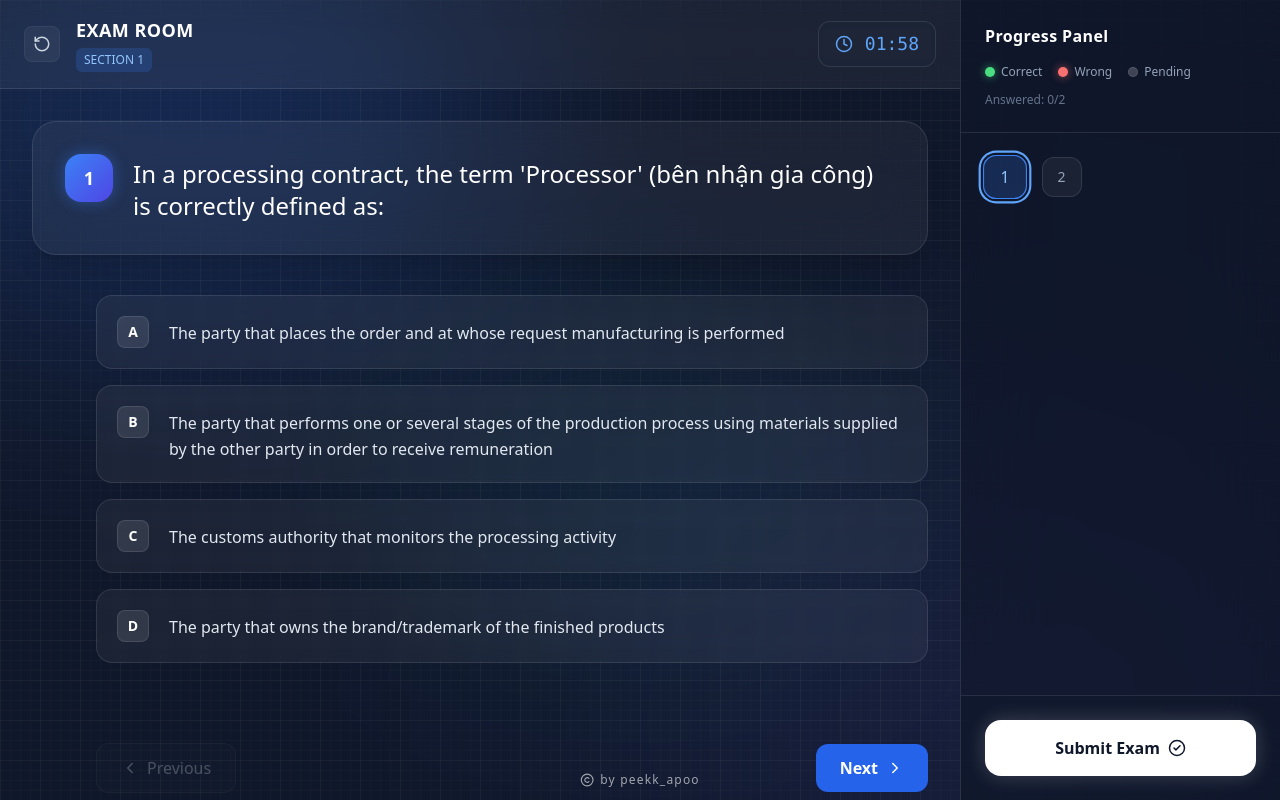
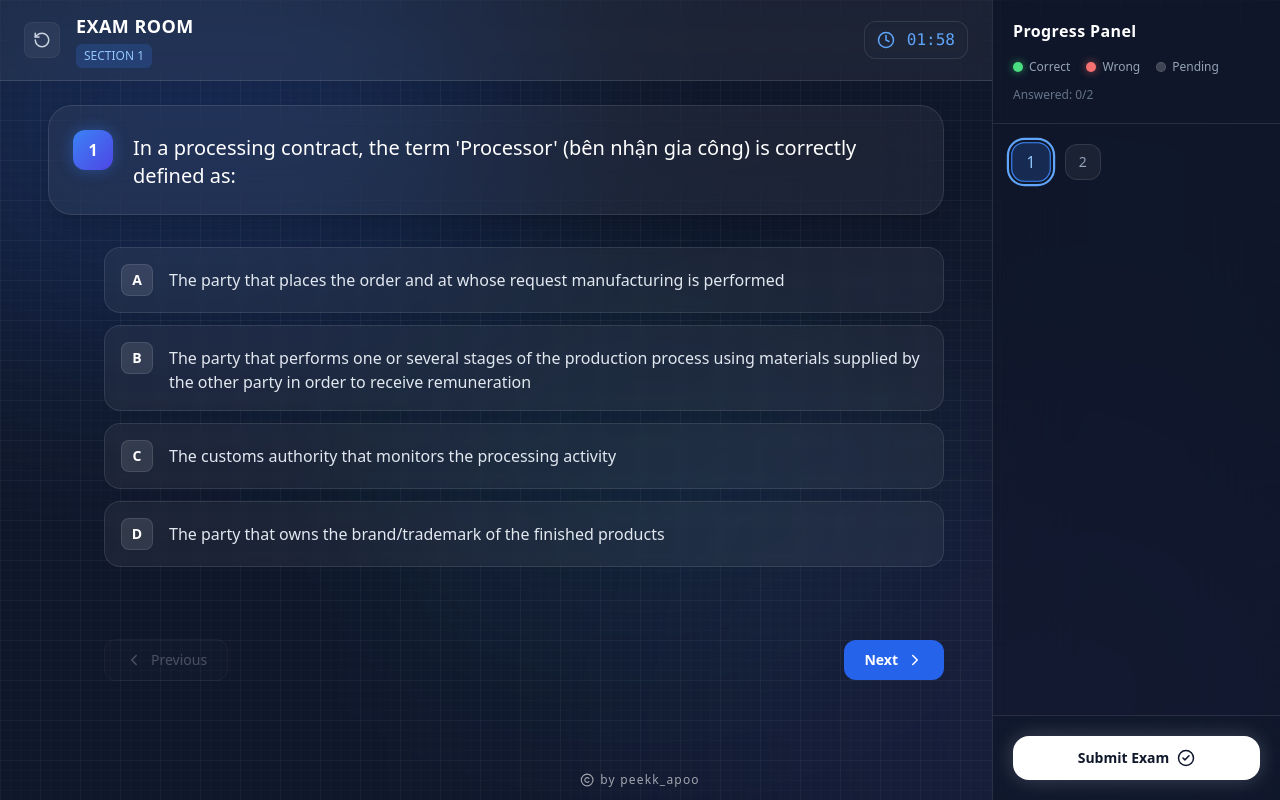
Before and after one commit to peekkapoo/multiplechoicesapp, a React (Vite) app: page / in a window 1280 px wide. Both pictures are taken after a click on the button "Start Exam". Built offline with nearby package versions, Linux system fonts and the light colour scheme.

Commit message:
style: refine UI scale and typography

```diff
--- a/src/App.jsx
+++ b/src/App.jsx
@@ -323,22 +323,22 @@ export default function App() {
 
   if (appState === 'setup') {
     return (
-      <div className="min-h-screen flex items-center justify-center p-4 font-sans text-slate-100 relative overflow-y-auto py-10">
+      <div className="min-h-screen flex items-center justify-center p-4 font-sans text-slate-100 relative overflow-y-auto py-8 md:py-10">
         <AnimatedBackground />
 
-        <div className="max-w-2xl w-full bg-white/10 backdrop-blur-2xl rounded-[2rem] shadow-2xl p-8 md:p-10 border border-white/20 relative">
-          <div className="text-center mb-8">
-            <div className="w-16 h-16 bg-gradient-to-tr from-blue-600 to-indigo-400 rounded-2xl flex items-center justify-center mx-auto mb-6 shadow-lg transform -rotate-6 hover:rotate-0 transition-transform">
-              <Settings2 size={32} className="text-white" />
+        <div className="max-w-2xl w-full bg-white/10 backdrop-blur-2xl rounded-[2rem] shadow-2xl p-6 md:p-8 border border-white/20 relative">
+          <div className="text-center mb-7">
+            <div className="w-14 h-14 bg-gradient-to-tr from-blue-600 to-indigo-400 rounded-2xl flex items-center justify-center mx-auto mb-5 shadow-lg transform -rotate-6 hover:rotate-0 transition-transform">
+              <Settings2 size={28} className="text-white" />
             </div>
-            <h1 className="text-3xl font-bold bg-clip-text text-transparent bg-gradient-to-r from-white to-blue-200">
+            <h1 className="text-2xl md:text-3xl font-bold bg-clip-text text-transparent bg-gradient-to-r from-white to-blue-200">
               Exam Setup
             </h1>
-            <p className="text-blue-200/70 mt-2 text-sm">Customize your testing experience or review the archive</p>
+            <p className="text-blue-200/70 mt-2 text-xs md:text-sm">Customize your testing experience or review the archive</p>
           </div>
 
           {/* --- EXCEL DATA MANAGER --- */}
-          <div className="mb-8 p-5 rounded-2xl bg-slate-900/40 border border-indigo-500/30">
+          <div className="mb-7 p-4 md:p-5 rounded-2xl bg-slate-900/40 border border-indigo-500/30">
             <div className="flex items-center justify-between mb-4">
               <label className="flex items-center gap-2 text-sm font-bold text-indigo-300 uppercase tracking-wider">
                 <FileSpreadsheet size={18} /> Quản lý Bộ Đề (Excel)
@@ -364,7 +364,7 @@ export default function App() {
                 type="button"
                 onClick={() => fileInputRef.current?.click()}
                 disabled={!isExcelReady}
-                className="flex-1 py-3 bg-white/5 hover:bg-indigo-500/20 text-slate-300 hover:text-indigo-200 border border-white/10 hover:border-indigo-500/30 rounded-xl transition-all flex items-center justify-center gap-2 text-sm font-semibold disabled:cursor-not-allowed disabled:opacity-50"
+                className="flex-1 py-2.5 bg-white/5 hover:bg-indigo-500/20 text-slate-300 hover:text-indigo-200 border border-white/10 hover:border-indigo-500/30 rounded-xl transition-all flex items-center justify-center gap-2 text-sm font-semibold disabled:cursor-not-allowed disabled:opacity-50"
               >
                 <Upload size={16} /> Import Excel (.xlsx)
               </button>
@@ -372,7 +372,7 @@ export default function App() {
                 type="button"
                 onClick={handleExportExcel}
                 disabled={!isExcelReady}
-                className="flex-1 py-3 bg-white/5 hover:bg-white/10 text-slate-300 border border-white/10 rounded-xl transition-all flex items-center justify-center gap-2 text-sm font-semibold disabled:cursor-not-allowed disabled:opacity-50"
+                className="flex-1 py-2.5 bg-white/5 hover:bg-white/10 text-slate-300 border border-white/10 rounded-xl transition-all flex items-center justify-center gap-2 text-sm font-semibold disabled:cursor-not-allowed disabled:opacity-50"
               >
                 <Download size={16} /> Export File Mẫu
               </button>
@@ -384,11 +384,11 @@ export default function App() {
             </p>
           </div>
 
-          <div className="mb-8">
+          <div className="mb-7">
             <button
               type="button"
               onClick={() => setAppState('archive')}
-              className="w-full p-4 rounded-2xl bg-indigo-500/20 hover:bg-indigo-500/30 border border-indigo-400/30 transition-all flex items-center justify-center gap-3 text-indigo-200 font-semibold"
+              className="w-full p-3 rounded-2xl bg-indigo-500/20 hover:bg-indigo-500/30 border border-indigo-400/30 transition-all flex items-center justify-center gap-3 text-indigo-200 font-semibold"
             >
               <BookOpen size={20} />
               View Full Archive ({quizData.length} Questions)
@@ -454,7 +454,7 @@ export default function App() {
             type="button"
             onClick={startQuiz}
             disabled={maxQuestionCount === 0}
-            className="w-full mt-10 py-4 bg-gradient-to-r from-blue-600 to-indigo-500 hover:from-blue-500 hover:to-indigo-400 text-white rounded-2xl font-bold text-lg transition-all shadow-[0_0_20px_rgba(59,130,246,0.4)] hover:shadow-[0_0_30px_rgba(59,130,246,0.6)] flex items-center justify-center gap-2 group disabled:opacity-50 disabled:cursor-not-allowed disabled:shadow-none"
+            className="w-full mt-8 py-3 bg-gradient-to-r from-blue-600 to-indigo-500 hover:from-blue-500 hover:to-indigo-400 text-white rounded-2xl font-bold text-base md:text-lg transition-all shadow-[0_0_20px_rgba(59,130,246,0.4)] hover:shadow-[0_0_30px_rgba(59,130,246,0.6)] flex items-center justify-center gap-2 group disabled:opacity-50 disabled:cursor-not-allowed disabled:shadow-none"
           >
             Start Exam
             <ChevronRight size={20} className="group-hover:translate-x-1 transition-transform" />
@@ -498,7 +498,7 @@ export default function App() {
                 <ChevronLeft size={20} />
               </button>
               <div>
-                <h2 className="text-xl font-bold text-white flex items-center gap-2">
+                <h2 className="text-lg md:text-xl font-bold text-white flex items-center gap-2">
                   <BookOpen size={20} className="text-blue-400" /> Question Archive
                 </h2>
                 <p className="text-xs text-slate-400">Total: {quizData.length} questions loaded</p>
@@ -537,7 +537,7 @@ export default function App() {
               </div>
             ) : (
               archiveData.map((q) => (
-                <div key={`${q.id}-${q.section}-${q.text.slice(0, 24)}`} className="bg-white/5 backdrop-blur-md border border-white/10 rounded-2xl p-6 hover:bg-white/10 transition-colors">
+                <div key={`${q.id}-${q.section}-${q.text.slice(0, 24)}`} className="bg-white/5 backdrop-blur-md border border-white/10 rounded-2xl p-5 hover:bg-white/10 transition-colors">
                   <div className="flex gap-4">
                     <div className="w-10 h-10 shrink-0 bg-blue-500/20 border border-blue-500/30 rounded-xl flex items-center justify-center font-bold text-blue-300">
                       Q{q.id}
@@ -546,7 +546,7 @@ export default function App() {
                       <span className="text-xs font-semibold px-2 py-1 bg-white/10 rounded text-slate-300 mb-3 inline-block">
                         {q.section || "Uncategorized"}
                       </span>
-                      <h3 className="text-lg text-white font-medium mb-4 leading-relaxed">{q.text}</h3>
+                      <h3 className="text-base md:text-lg text-white font-medium mb-4 leading-relaxed">{q.text}</h3>
 
                       <div className="space-y-2 mb-4">
                         {Object.keys(q.options).map(optKey => (
@@ -591,26 +591,26 @@ export default function App() {
     return (
       <div className="min-h-screen flex items-center justify-center p-4 font-sans text-slate-100 relative">
         <AnimatedBackground />
-        <div className="max-w-md w-full bg-white/10 backdrop-blur-2xl rounded-[2rem] shadow-2xl p-8 text-center border border-white/20">
-          <div className="w-28 h-28 rounded-full mx-auto mb-6 flex items-center justify-center bg-gradient-to-br from-blue-500 to-indigo-600 shadow-[0_0_30px_rgba(59,130,246,0.5)]">
-            <span className="text-4xl font-bold text-white">{scorePercentage}%</span>
+        <div className="max-w-md w-full bg-white/10 backdrop-blur-2xl rounded-[2rem] shadow-2xl p-6 md:p-8 text-center border border-white/20">
+          <div className="w-24 h-24 rounded-full mx-auto mb-5 flex items-center justify-center bg-gradient-to-br from-blue-500 to-indigo-600 shadow-[0_0_30px_rgba(59,130,246,0.5)]">
+            <span className="text-3xl font-bold text-white">{scorePercentage}%</span>
           </div>
-          <h2 className="text-3xl font-bold text-white mb-2">Exam Completed</h2>
+          <h2 className="text-2xl font-bold text-white mb-2">Exam Completed</h2>
 
           <div className="grid grid-cols-2 gap-4 mb-8 mt-6">
             <div className="bg-white/5 rounded-2xl p-4 border border-white/10">
               <p className="text-sm text-slate-400 mb-1">Correct Answers</p>
-              <p className="text-2xl font-bold text-green-400">{correctCount} <span className="text-lg text-slate-500">/ {activeQuizData.length}</span></p>
+              <p className="text-xl font-bold text-green-400">{correctCount} <span className="text-base text-slate-500">/ {activeQuizData.length}</span></p>
             </div>
             <div className="bg-white/5 rounded-2xl p-4 border border-white/10">
               <p className="text-sm text-slate-400 mb-1">Time Used</p>
-              <p className="text-2xl font-bold text-blue-400">{formatTime((activeQuizData.length * 60) - timeRemaining)}</p>
+              <p className="text-xl font-bold text-blue-400">{formatTime((activeQuizData.length * 60) - timeRemaining)}</p>
             </div>
           </div>
 
           <button
             onClick={() => setAppState('setup')}
-            className="w-full py-4 bg-white/10 hover:bg-white/20 text-white border border-white/20 rounded-2xl font-semibold transition-all flex items-center justify-center gap-2"
+            className="w-full py-3 bg-white/10 hover:bg-white/20 text-white border border-white/20 rounded-2xl font-semibold transition-all flex items-center justify-center gap-2"
           >
             <RotateCcw size={18} /> Back to Setup
           </button>
@@ -652,7 +652,7 @@ export default function App() {
   };
 
   const getGridBtnClass = (idx) => {
-    let base = "w-10 h-10 rounded-xl flex items-center justify-center font-medium text-sm transition-all border ";
+    let base = "w-9 h-9 rounded-xl flex items-center justify-center font-medium text-xs md:text-sm transition-all border ";
     if (idx === currentQuestionIdx) base += "ring-2 ring-blue-400 ring-offset-2 ring-offset-slate-900 scale-110 ";
 
     if (!userAnswers[idx]) {
@@ -668,7 +668,7 @@ export default function App() {
       <AnimatedBackground />
 
       <div className="flex-1 flex flex-col h-screen overflow-hidden relative">
-        <header className="bg-white/5 backdrop-blur-md border-b border-white/10 px-6 py-4 flex justify-between items-center shrink-0 z-10">
+        <header className="bg-white/5 backdrop-blur-md border-b border-white/10 px-4 md:px-6 py-3 flex justify-between items-center shrink-0 z-10">
           <div className="flex items-center gap-4">
             <button
               onClick={() => {
@@ -679,32 +679,32 @@ export default function App() {
               <RotateCcw size={18} />
             </button>
             <div>
-              <h2 className="font-bold text-lg text-white hidden sm:block tracking-wide">EXAM ROOM</h2>
+              <h2 className="font-bold text-base md:text-lg text-white hidden sm:block tracking-wide">EXAM ROOM</h2>
               <p className="text-xs font-medium text-blue-300 bg-blue-500/20 px-2 py-1 rounded-md inline-block mt-1">
                 {currentQuestion.section || "Uncategorized"}
               </p>
             </div>
           </div>
-          <div className="flex items-center gap-3 bg-slate-800/50 text-blue-400 px-4 py-2 rounded-xl border border-white/10 shadow-inner font-mono text-lg">
+          <div className="flex items-center gap-3 bg-slate-800/50 text-blue-400 px-3 py-1.5 rounded-xl border border-white/10 shadow-inner font-mono text-base">
             <Clock size={18} />
             {formatTime(timeRemaining)}
           </div>
         </header>
 
-        <div className="flex-1 overflow-y-auto p-4 md:p-8 scroll-smooth scrollbar-hide z-10">
+        <div className="flex-1 overflow-y-auto p-4 md:p-6 scroll-smooth scrollbar-hide z-10">
           <div className="max-w-4xl mx-auto pb-10">
-            <div className="mb-10 bg-white/5 backdrop-blur-xl border border-white/10 rounded-3xl p-6 md:p-8 shadow-xl">
+            <div className="mb-8 bg-white/5 backdrop-blur-xl border border-white/10 rounded-3xl p-5 md:p-6 shadow-xl">
               <div className="flex items-start gap-5">
-                <div className="shrink-0 flex items-center justify-center w-12 h-12 rounded-2xl bg-gradient-to-br from-blue-500 to-indigo-600 text-white font-bold text-lg shadow-[0_0_15px_rgba(59,130,246,0.4)]">
+                <div className="shrink-0 flex items-center justify-center w-10 h-10 rounded-xl bg-gradient-to-br from-blue-500 to-indigo-600 text-white font-bold text-base shadow-[0_0_15px_rgba(59,130,246,0.4)]">
                   {currentQuestionIdx + 1}
                 </div>
-                <h3 className="text-xl md:text-2xl leading-relaxed text-white font-medium mt-1">
+                <h3 className="text-lg md:text-xl leading-relaxed text-white font-medium mt-1">
                   {currentQuestion.text}
                 </h3>
               </div>
             </div>
 
-            <div className="space-y-4 pl-0 md:pl-16">
+            <div className="space-y-3 pl-0 md:pl-14">
               {currentQuestion.displayOptions?.map((opt, index) => {
                 const label = LABELS[index];
                 return (
@@ -714,13 +714,13 @@ export default function App() {
                     onClick={() => handleSelectAnswer(opt.originalKey)}
                     disabled={hasAnsweredCurrent}
                     aria-label={`Chọn đáp án ${label}`}
-                    className={`w-full text-left relative p-5 rounded-2xl border transition-all duration-300 flex items-start gap-5 backdrop-blur-sm group disabled:pointer-events-none ${getOptionGlassClass(opt.originalKey)}`}
+                    className={`w-full text-left relative p-4 rounded-2xl border transition-all duration-300 flex items-start gap-4 backdrop-blur-sm group disabled:pointer-events-none ${getOptionGlassClass(opt.originalKey)}`}
                   >
                     <div className="shrink-0 flex items-center justify-center w-8 h-8 rounded-lg bg-white/10 text-white font-bold text-sm border border-white/10 group-hover:scale-105 transition-transform">
                       {label}
                     </div>
                     <div className="mt-1 flex-1">
-                      <p className="leading-relaxed text-base">{opt.text}</p>
+                      <p className="leading-relaxed text-sm md:text-base">{opt.text}</p>
                     </div>
 
                     {hasAnsweredCurrent && opt.originalKey === currentQuestion.correctAnswer && (
@@ -734,8 +734,8 @@ export default function App() {
               })}
             </div>
 
-            <div className={`transition-all duration-700 ease-out overflow-hidden mt-8 pl-0 md:pl-16 ${hasAnsweredCurrent ? 'max-h-[500px] opacity-100' : 'max-h-0 opacity-0'}`}>
-              <div className="bg-indigo-900/40 backdrop-blur-md border border-indigo-500/30 rounded-2xl p-6 shadow-inner relative overflow-hidden">
+            <div className={`transition-all duration-700 ease-out overflow-hidden mt-8 pl-0 md:pl-14 ${hasAnsweredCurrent ? 'max-h-[500px] opacity-100' : 'max-h-0 opacity-0'}`}>
+              <div className="bg-indigo-900/40 backdrop-blur-md border border-indigo-500/30 rounded-2xl p-5 shadow-inner relative overflow-hidden">
                 <div className="absolute top-0 left-0 w-2 h-full bg-gradient-to-b from-blue-400 to-indigo-500"></div>
                 <h4 className="font-bold text-indigo-300 flex items-center gap-2 mb-3">
                   <AlertCircle size={18} /> Detailed Explanation
@@ -746,11 +746,11 @@ export default function App() {
               </div>
             </div>
 
-            <div className="mt-12 pb-12 flex justify-between items-center pl-0 md:pl-16">
+            <div className="mt-10 pb-12 flex justify-between items-center pl-0 md:pl-14">
               <button
                 onClick={() => setCurrentQuestionIdx(prev => prev - 1)}
                 disabled={currentQuestionIdx === 0}
-                className="flex items-center gap-2 px-6 py-3 rounded-xl font-medium transition-all disabled:opacity-30 disabled:cursor-not-allowed bg-white/5 border border-white/10 text-slate-300 hover:bg-white/10"
+                className="flex items-center gap-2 px-5 py-2.5 rounded-xl text-sm font-medium transition-all disabled:opacity-30 disabled:cursor-not-allowed bg-white/5 border border-white/10 text-slate-300 hover:bg-white/10"
               >
                 <ChevronLeft size={18} /> Previous
               </button>
@@ -758,7 +758,7 @@ export default function App() {
               <button
                 onClick={() => setCurrentQuestionIdx(prev => prev + 1)}
                 disabled={currentQuestionIdx === activeQuizData.length - 1}
-                className="flex items-center gap-2 px-6 py-3 rounded-xl font-bold transition-all disabled:opacity-30 disabled:cursor-not-allowed bg-blue-600 text-white hover:bg-blue-500 hover:shadow-[0_0_20px_rgba(59,130,246,0.4)]"
+                className="flex items-center gap-2 px-5 py-2.5 rounded-xl text-sm font-bold transition-all disabled:opacity-30 disabled:cursor-not-allowed bg-blue-600 text-white hover:bg-blue-500 hover:shadow-[0_0_20px_rgba(59,130,246,0.4)]"
               >
                 Next <ChevronRight size={18} />
               </button>
@@ -767,8 +767,8 @@ export default function App() {
         </div>
       </div>
 
-      <div className="w-full md:w-80 bg-slate-900/60 backdrop-blur-2xl border-l border-white/10 flex flex-col shrink-0 h-64 md:h-screen z-20">
-        <div className="p-6 border-b border-white/10">
+      <div className="w-full md:w-72 bg-slate-900/60 backdrop-blur-2xl border-l border-white/10 flex flex-col shrink-0 h-64 md:h-screen z-20">
+        <div className="p-5 border-b border-white/10">
           <h3 className="font-bold text-white tracking-wide">Progress Panel</h3>
           <div className="flex gap-4 mt-4 text-xs font-medium text-slate-400">
             <div className="flex items-center gap-1.5"><span className="w-2.5 h-2.5 rounded-full bg-green-400 shadow-[0_0_8px_rgba(74,222,128,0.6)]"></span> Correct</div>
@@ -780,7 +780,7 @@ export default function App() {
           </p>
         </div>
 
-        <div className="flex-1 overflow-y-auto p-6 scrollbar-hide pb-20">
+        <div className="flex-1 overflow-y-auto p-5 scrollbar-hide pb-20">
           <div className="grid grid-cols-6 md:grid-cols-5 lg:grid-cols-5 gap-3">
             {activeQuizData.map((q, idx) => (
               <button
@@ -795,7 +795,7 @@ export default function App() {
           </div>
         </div>
 
-        <div className="p-6 border-t border-white/10 shrink-0 bg-slate-900/40">
+        <div className="p-5 border-t border-white/10 shrink-0 bg-slate-900/40">
           <button
             type="button"
             onClick={() => {
@@ -811,7 +811,7 @@ export default function App() {
 
               finishQuiz();
             }}
-            className="w-full py-4 bg-white hover:bg-slate-200 text-slate-900 rounded-2xl font-bold transition-all shadow-[0_0_20px_rgba(255,255,255,0.2)] flex justify-center items-center gap-2"
+            className="w-full py-3 bg-white hover:bg-slate-200 text-slate-900 rounded-2xl text-sm font-bold transition-all shadow-[0_0_20px_rgba(255,255,255,0.2)] flex justify-center items-center gap-2"
           >
             Submit Exam <CheckCircle2 size={18} />
           </button>
--- a/src/index.css
+++ b/src/index.css
@@ -12,10 +12,17 @@ body,
 	min-height: 100%;
 }
 
+html {
+	font-size: clamp(14px, 0.32vw + 13px, 16px);
+	text-size-adjust: 100%;
+	-webkit-text-size-adjust: 100%;
+}
+
 body {
 	margin: 0;
 	background: #020617;
 	color: #e2e8f0;
+	line-height: 1.45;
 }
 
 /* Utility class used in the app to hide scrollbars on supported browsers. */
```
